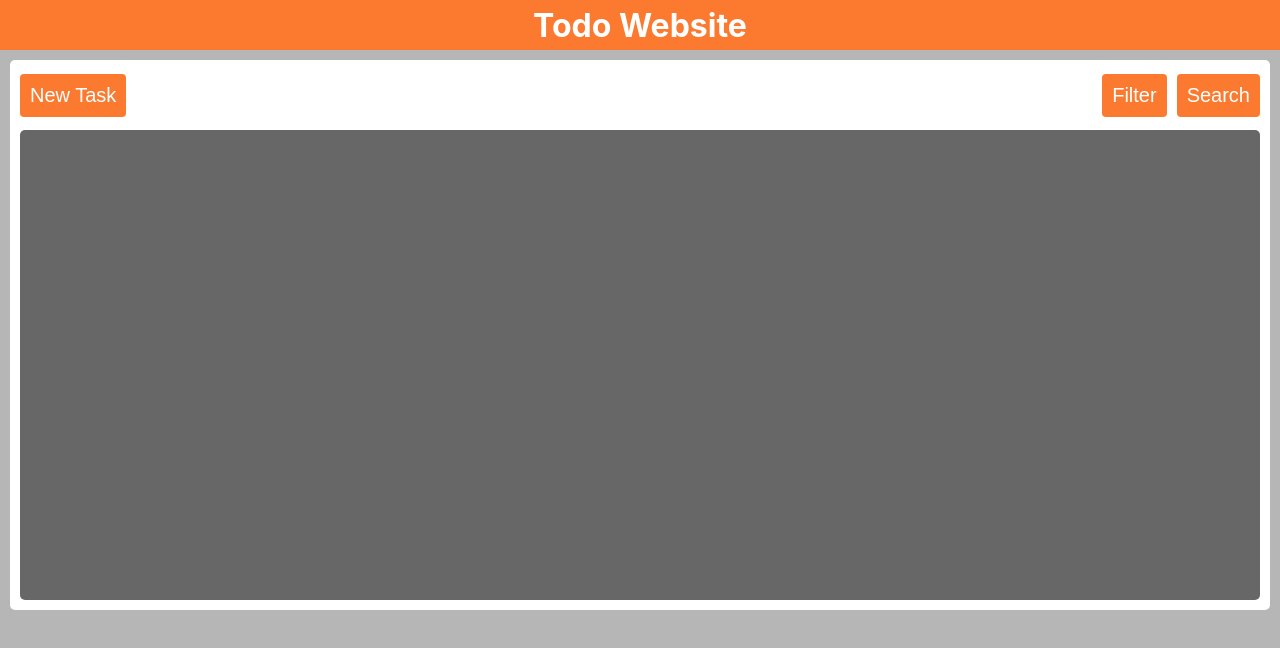
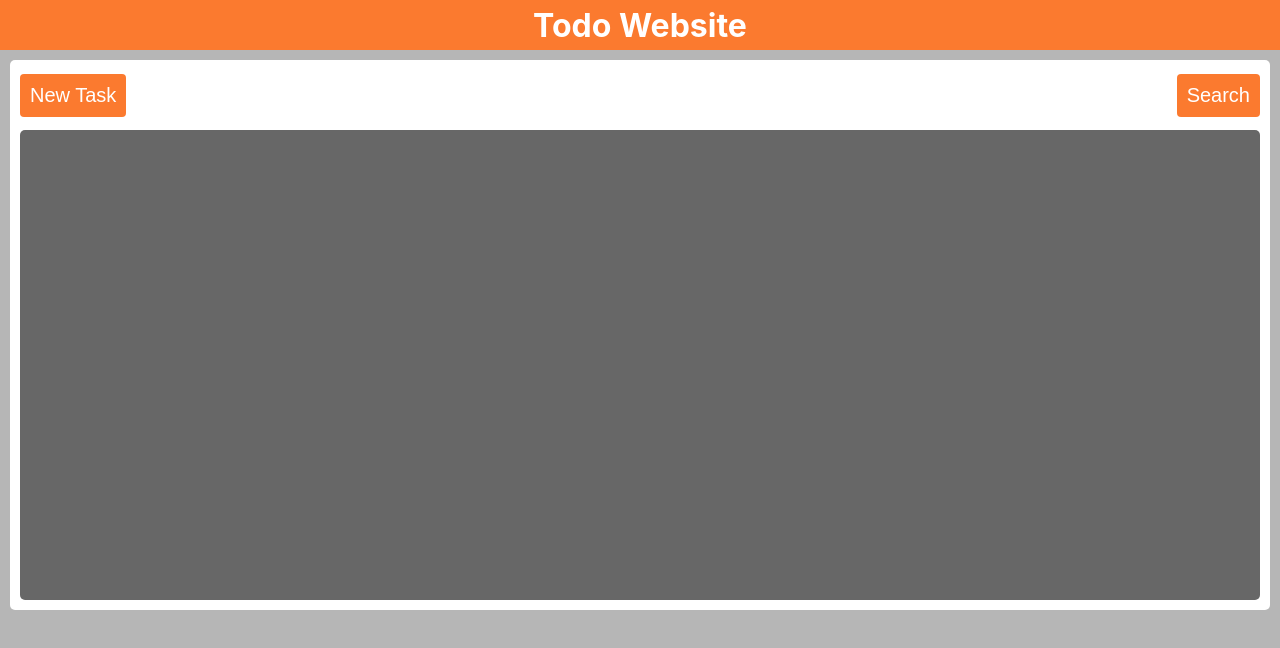
Before and after one commit to ReactApp-Fun/Todo_list-app, a React (Create React App) app: page / in a window 1280 px wide. Shown: the top 648 px of the page. Built offline with nearby package versions, Linux system fonts and the light colour scheme.

Commit message:
delete filter component beacause it seem like search component has done what filter could do

```diff
--- a/src/components/function_part/FilterFunction.jsx
+++ /dev/null
@@ -1,13 +0,0 @@
-import React from "react";
-
-function FilterFunction(){
-    return(
-        <div>
-            <button type="button" className="add-button-2">
-                Filter
-            </button>
-        </div>
-    )
-}
-
-export default FilterFunction
--- a/src/components/function_part/ListFunction.jsx
+++ b/src/components/function_part/ListFunction.jsx
@@ -3,7 +3,6 @@ import './styles/function.css';
 import AddFunction from '../function_part/AddFunction';
 import InputFunction from '../function_part/InputFunction';
 import InteractTask from '../function_part/InteractTask';
-import FilterFunction from './FilterFunction';
 import SearchFunction from './SearchFunction';
 
 class ListFunction extends React.Component {
@@ -105,7 +104,6 @@ class ListFunction extends React.Component {
                         </div>
 
                         <div style={{display: "flex", gap: "10px", alignItems: "center"}}>
-                            <FilterFunction />
                             <SearchFunction onSearch={this.handleSearch} />
                         </div>
                     </div>
```
